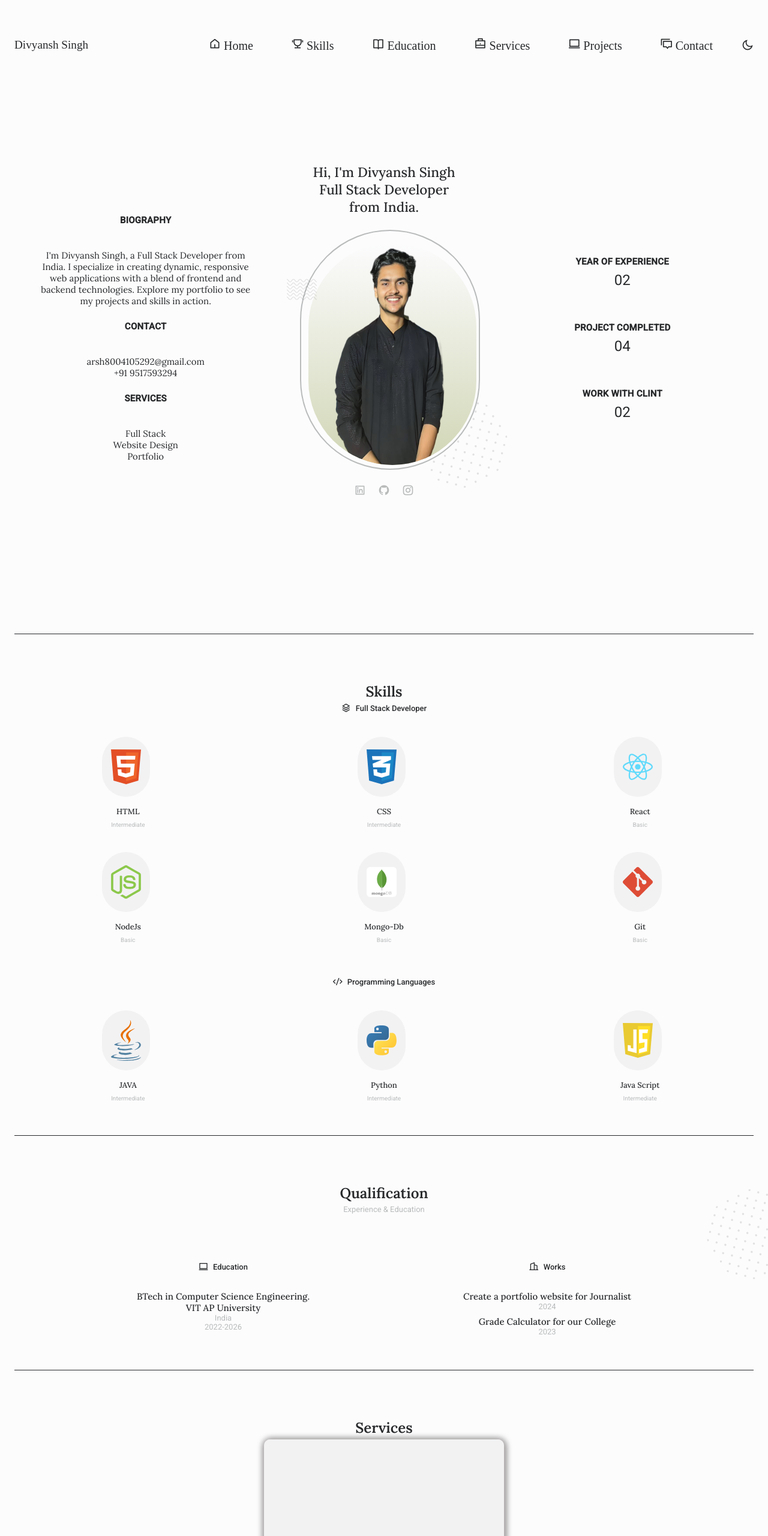
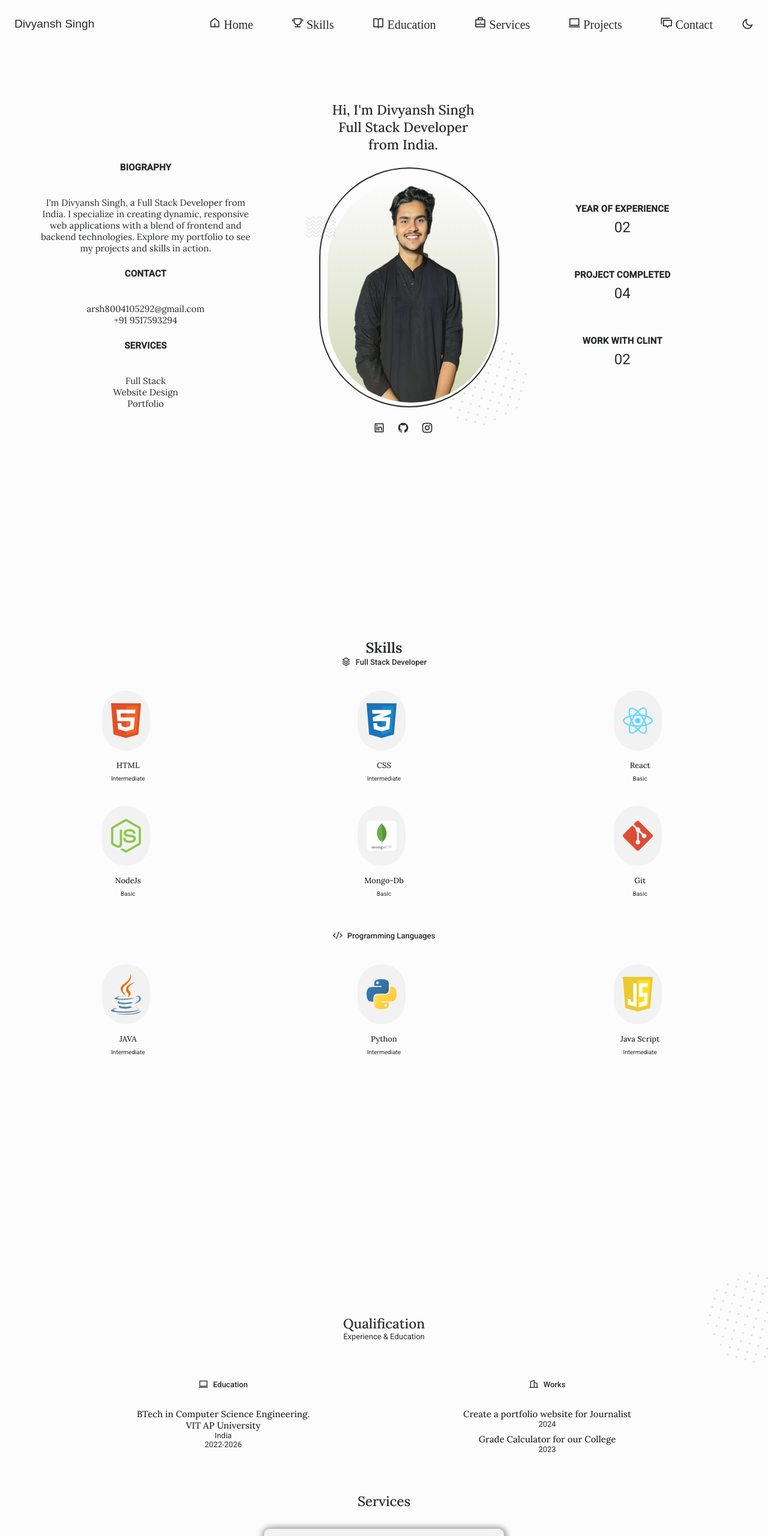
Before and after one commit to divyanshsingh07/portfolio, a plain HTML site: page index.html in a window 1280 px wide. Shown: the top 2560 px of the page at 60% size. Drawn offline with nearby package versions, Linux system fonts and the light colour scheme.

Commit message:
making responsive for all devices

```diff
--- a/index.html
+++ b/index.html
@@ -24,7 +24,7 @@
 <!--==================== HEADER ====================-->
 <header class="header" id="header">
     <nav class="nav container">
-        <a href="#" class="nav_logo">
+        <a href="#home" class="nav_logo">
            <span>Divyansh Singh</span>
         </a>
         <div class="nav-menu" id="nav-menu">
@@ -37,7 +37,7 @@
 
                 <li class="nav-item">
                     <a href="#skills" class="nav-link">
-                        <i class="ri-trophy-line"> Skills</i>
+                        <i id="icon" class="ri-trophy-line"> Skills</i>
                     </a>
 
                 </li>
@@ -95,7 +95,7 @@
 <main class="main">
     <section class="home-big section " id="home">
 
-        <div class="home-container container grid section__border">
+        <div class="home-container container grid ">
             <div class="left">
                 <div class="home-info">
                     <h3 class="home-title">
@@ -287,12 +287,12 @@
     <!--==================== QUALIFICATION ====================-->
     <section class="qualification section" id="qualification">
         <div>
-            <h2 class="section__title">
+            <h2 class="section__title1">
                 Qualification
             </h2>
             <span class="section__subtitle">Experience & Education</span>
         </div>
-        <div class="qualification-container container grid section__border ">
+        <div class="qualification-container ">
             <div class="qualification-content">
                 <h3 class="qualification-title">
                     <i class="ri-macbook-line"></i>
@@ -338,7 +338,7 @@
 
     <!--==================== SERVICES ====================-->
     <section class="services section" id="services">
-        <h2 class="section__title">Services</h2>
+        <h2 class="section__title4">Services</h2>
         <div class="service-container container grid section__border">
             <div class="book">
                 <p> Full Stack Developer offering expertise in MERN stack, Java, JavaScript, and Python to create robust and scalable web applications. </p>
@@ -354,7 +354,7 @@
 
     <!--==================== PROJECTS ====================-->
     <section class="projects section" id="projects">
-        <h2 class="section__title">Projects</h2>
+        <h2 class="section__title2">Projects</h2>
         <span class="section__subtitle">My Recent Works</span>
         <div class="container section__border">
             <div class="project-container swiper">
@@ -420,8 +420,8 @@
     </section>
 
     <!--==================== CONTACT ====================-->
-    <section class="contact section container grid section__border " id="contact" >
-        <h2 class="section__title">Contact Me</h2>
+    <section class="contact section " id="contact" >
+        <h2 class="section__title3">Contact Me</h2>
         <span class="section__subtitle">Get In Touch</span>
         <div class="contact-container ">
             <div class="contact-content">
@@ -477,7 +477,7 @@
 
 <!--==================== FOOTER ====================-->
 <footer class="footer">
-   <div class="footer-container container">
+   <div class="footer-container">
        <h1 class="footer-title">
           <span>Divyansh Singh</span>
        </h1>
--- a/script.js
+++ b/script.js
@@ -38,8 +38,9 @@ window.addEventListener("click", (event) => {
 });
 
 /*=============== SWIPER PROJECTS ===============*/
-let swiperProjects = new Swiper(".project-container", {
-
+// Function to initialize Swiper
+function initializeSwiper() {
+    new Swiper(".project-container", {
         loop: true,
         spaceBetween: 24,
         navigation: {
@@ -56,10 +57,23 @@ let swiperProjects = new Swiper(".project-container", {
                 slidesPerView: 2,
                 spaceBetween: -56,
             },
-
-
         },
     });
+}
+
+// Function to check screen width and initialize Swiper
+function checkDevice() {
+    if (window.innerWidth <= 768) { // Define the screen width for phones
+        initializeSwiper();
+    }
+}
+
+// Check the device type on window load
+window.addEventListener('load', checkDevice);
+
+// Optionally, re-check on window resize
+window.addEventListener('resize', checkDevice);
+
 /*=============== SWIPER TESTIMONIAL ===============*/
 
 
--- a/styles.css
+++ b/styles.css
@@ -10,7 +10,7 @@
     --first-color: hsl(207, 65%, 65%);
     --title-color: hsl(207, 4%, 16%);
     --text-color: hsl(207, 4%, 28%);
-    --text-color-light: hsl(180, 1%, 73%);
+    --text-color-light: hsl(0, 1%, 18%);
     --body-color: hsl(207, 4%, 99%);
     --container-color: hsl(207, 4%, 95%);
 
@@ -132,10 +132,6 @@ body.dark-theme {
     padding-block: 2.5rem;
 }
 
-.section__border {
-    border-bottom: 1px solid var(--title-color);
-    padding-bottom: 3.5rem;
-}
 
 .section__title,
 .section__subtitle {
@@ -145,14 +141,18 @@ body.dark-theme {
 .section__title {
     font-size: var(--h1-font-size);
     font-weight: var(--font-semi-bold);
-    margin-bottom: .25rem;
+    margin-top: 1rem;
+    position: relative;
+    top: 25rem;
+
+
 }
 
 .section__subtitle {
     display: block;
     font-size: var(--small-font-size);
     color: var(--text-color-light);
-    margin-bottom: 3rem;
+    margin-bottom: 2rem;
 }
 
 .main {
@@ -214,7 +214,7 @@ body.dark-theme {
 
 
 .nav-list{
-    height:150px;
+    height:80px;
     grid-template-columns: repeat(3,max-content);
     justify-content: center;
     gap: 1rem 1.5rem;
@@ -264,7 +264,10 @@ body.dark-theme {
 }
 
 .middle {
+    position: absolute;
     text-align: center;
+
+
 }
 
 .home-profile img {
@@ -375,6 +378,8 @@ position: absolute;
 
 /*=============== SKILLS ===============*/
 .skills-container{
+    position: relative;
+    top: 25rem;
     row-gap: 3.5rem;
 }
 .skill-title{
@@ -453,6 +458,10 @@ position: absolute;
 /*=============== QUALIFICATION ===============*/
 .qualification{
     position: relative;
+    top:23rem;
+}
+.section__title1{
+   text-align: center;
 }
 .qualification-container{
     row-gap: 3.5rem;
@@ -496,6 +505,14 @@ position: absolute;
 
 
 /*=============== SERVICES ===============*/
+.section__title4{
+    text-align: center;
+    margin-bottom: 2rem;
+}
+.services{
+    position: relative;
+    top:20rem;
+}
 .service-container{
     display: flex;
     flex-direction: row;
@@ -577,7 +594,15 @@ position: absolute;
 
 
 /*=============== PROJECTS ===============*/
+.section__title2{
+    position: relative;
+    top:17rem;
+    text-align: center;
+}
+
 .project-container{
+    position: relative;
+    top:18rem;
     overflow: initial;
 
 }
@@ -654,8 +679,16 @@ position: absolute;
 
 
 /*=============== CONTACT ===============*/
+.section__title3{
+    position: relative;
+    left: 8.5rem;
+}
+.contact{
+    position: relative;
+    top: 10rem;
+}
 .contact-container{
-    row-gap: 3.5rem;
+    row-gap: 2.5rem;
 }
 .contact-title{
     display: flex;
@@ -744,13 +777,7 @@ position: absolute;
     background: none;
     color: var(--text-color-light);
 }
-.contact-button:hover{
-    transition: 1s;
-    transform: translateY(-.15rem);
-}
-.contact-button i{
 
-}
 
 
 
@@ -769,6 +796,10 @@ position: absolute;
         flex-basis: 100%;
         margin: 0px;
     }
+}
+.left,.right{
+    position: relative;
+    top: 30rem;
 }
 
 
@@ -805,6 +836,8 @@ position: absolute;
     padding-bottom: 12rem;
 
 }
+
+
 
 
 
@@ -873,9 +906,9 @@ body .dark-theme {
 
     .home-container{
         display: grid;
-        padding: 2rem;
-        padding-top: 14.5rem;
+        padding-top: 8rem;
         grid-template-columns: 1fr 1fr 1fr;
+        padding-bottom: 0;
     }
 
     .home-data{
@@ -977,6 +1010,8 @@ body .dark-theme {
     }
 
     .middle {
+        position: relative;
+        left:2rem;
         display: flex;
         flex-direction: column;
         justify-content: center;
@@ -1115,6 +1150,7 @@ body .dark-theme {
         border: none;
     }
     .header{
+
         top: 0;
         bottom: initial;
         background-color: var(--body-color);
@@ -1148,12 +1184,55 @@ body .dark-theme {
     }
     .nav_logo{
         font-weight:400;
-        font-family:"Bodoni 72 Oldstyle";
+        font-family: sans-serif;
         font-size: 1.2rem;
     }
     .nav-link hide{
         display: none;
     }
+    .left{
+        position: relative;
+        top: 1rem;
+    }
+    .right{
+        position: relative;
+        top: 1rem;
+    }
+    .skills-container{
+        position: relative;
+        top: 1rem;
+        row-gap: 3.5rem;
+    }
+    .section__title3{
+        position: relative;
+        left: 37rem;
+        margin-top: 5rem;
 
 
+    }
+    .section__title{
+        position: relative;
+        top: 1rem;
+
+    }
+    .section__title1{
+        align-items: center;
+        text-align: center;
+
+    }
+    .section__title2,.section__title4{
+       text-align: center;
+        margin-top: 2rem;
+
+
+
+    }
+    .contact-content{
+        justify-content: center;
+        align-content: center;
+        font-size: 1.5rem;
+        margin-top: -2rem;
+
+    }
+
 }
```
Lines whose indentation alone changed are shown as unchanged.
